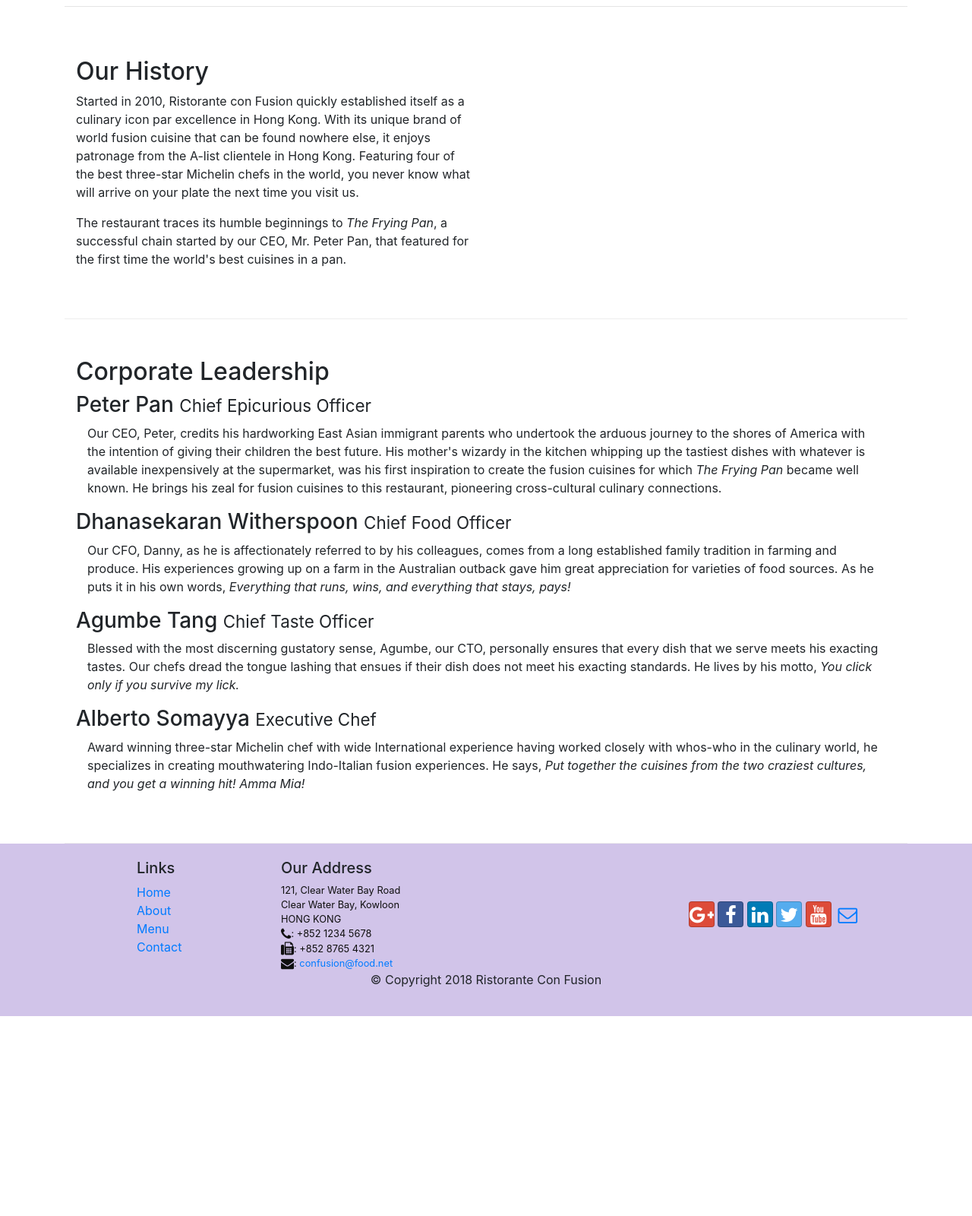
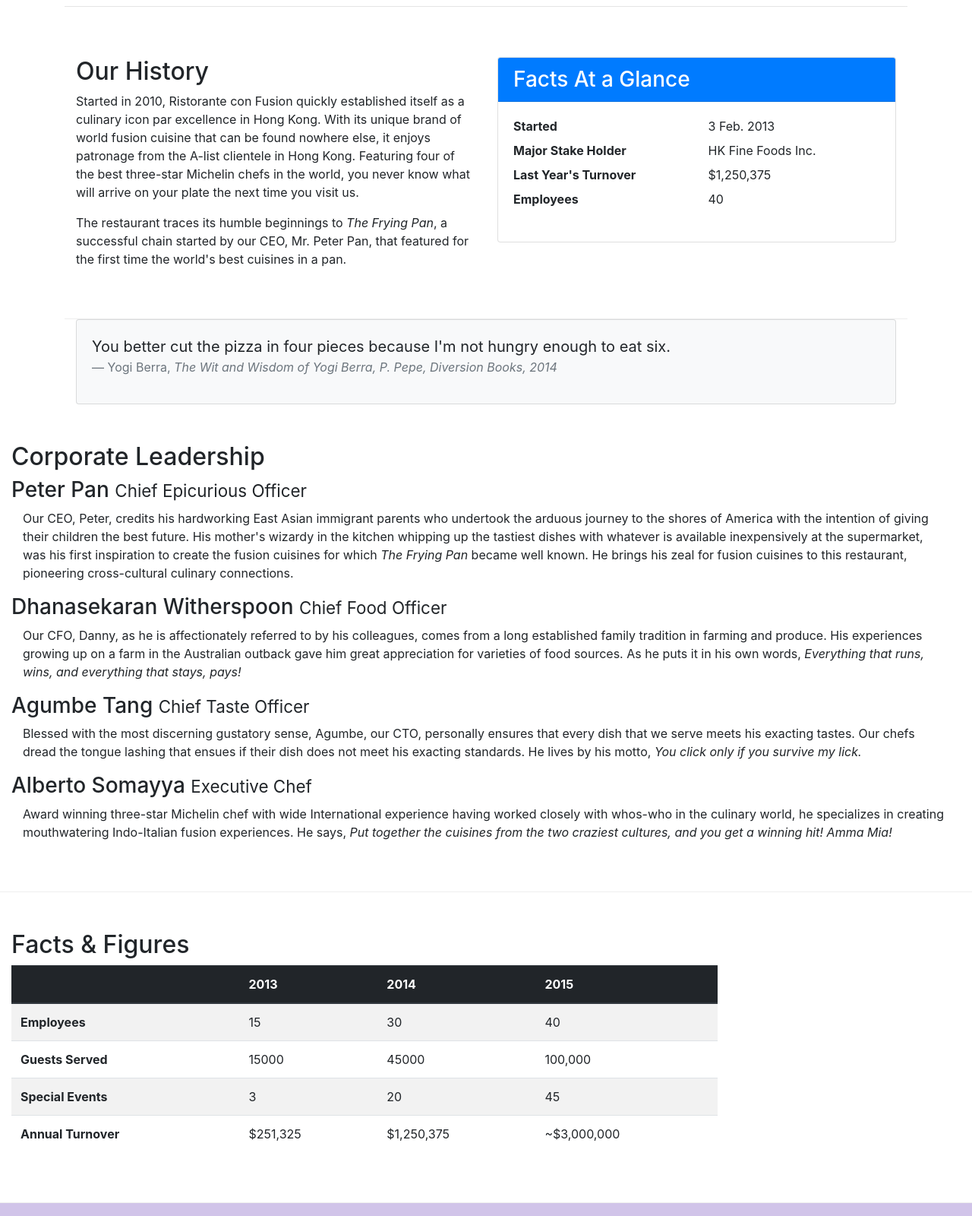
Before and after one commit to sileo-ebus/bootstrap4-coursera, a website: page aboutus.html in a window 1280 px wide. Shown: the part 440-2040 px from the top of the page at 76% size. Before the commit the page ends 1777 px from the top, so only its background shows below. Drawn offline with nearby package versions, Linux system fonts and the light colour scheme.

Commit message:
added images

```diff
--- a/aboutus.html
+++ b/aboutus.html
@@ -22,13 +22,13 @@
                 <button class="navbar-toggler" type="button" data-toggle="collapse" data-target="#Navbar">
                     <span class="navbar-toggler-icon"></span>
                 </button>
-                <a class="navbar-brand" href="./index.html">Ristorante Con Fusion</a>
+                <a class="navbar-brand mr-auto" href="./index.html"><img src="img/logo.png" height="30" width="41"></a>
                 <div class="collapse navbar-collapse" id="Navbar">
                     <ul class="navbar-nav mr-auto">
-                            <li class="nav-item active"><a class="nav-link" href="#"><span class="fa fa-home fa-lg"></span>Home</a></li>
+                            <li class="nav-item active"><a class="nav-link" href="./index.html"><span class="fa fa-home fa-lg"></span>Home</a></li>
                             <li class="nav-item"><a class="nav-link" href="aboutus.html"><span class="fa fa-info fa-lg"></span>About</a></li>
                             <li class="nav-item"><a class="nav-link" href="#"><span class="fa fa-list fa-lg"></span>Menu</a></li>
-                            <li class="nav-item"><a class="nav-link" href="#"><span class="fa fa-address-card fa-lg"></span>Contact</a></li>
+                            <li class="nav-item"><a class="nav-link" href="./contactus.html"><span class="fa fa-address-card fa-lg"></span>Contact</a></li>
                     </ul>
                 </div>
             </div>
@@ -40,7 +40,8 @@
                     <h1>Ristorante con Fusion</h1>
                     <p>We take inspiration from the World's best cuisines, and create a unique fusion experience. Our lipsmacking creations will tickle your culinary senses!</p>
                 </div>
-                <div class="col-12 col-sm">
+                <div class="col-12 col-sm align-self-center">
+                        <img src="img/logo.png" class="img-fluid">
                 </div>
             </div>
         </div>
@@ -65,8 +66,36 @@
                 <p>Started in 2010, Ristorante con Fusion quickly established itself as a culinary icon par excellence in Hong Kong. With its unique brand of world fusion cuisine that can be found nowhere else, it enjoys patronage from the A-list clientele in Hong Kong.  Featuring four of the best three-star Michelin chefs in the world, you never know what will arrive on your plate the next time you visit us.</p>
                 <p>The restaurant traces its humble beginnings to <em>The Frying Pan</em>, a successful chain started by our CEO, Mr. Peter Pan, that featured for the first time the world's best cuisines in a pan.</p>
             </div>
-            <div>
+            <div class="col-12 col-sm-6">
+                    <div class="card">
+                        <h3 class="card-header bg-primary text-white">Facts At a Glance</h3>
+                        <div class="card-body">
+                            <dl class="row">
+                                <dt class="col-6">Started</dt>
+                                <dd class="col-6">3 Feb. 2013</dd>
+                                <dt class="col-6">Major Stake Holder</dt>
+                                <dd class="col-6">HK Fine Foods Inc.</dd>
+                                <dt class="col-6">Last Year's Turnover</dt>
+                                <dd class="col-6">$1,250,375</dd>
+                                <dt class="col-6">Employees</dt>
+                                <dd class="col-6">40</dd>
+                            </dl>
+                        </div>
+                    </div>
+                </div>
             </div>
+            <div class="col-12">
+                    <div class="card card-body bg-light">
+                        <blockquote class="blockquote">
+                            <p class="mb-0">You better cut the pizza in four pieces because
+                                I'm not hungry enough to eat six.</p>
+                            <footer class="blockquote-footer">Yogi Berra,
+                                <cite title="Source Title">The Wit and Wisdom of Yogi Berra,
+                                P. Pepe, Diversion Books, 2014</cite>
+                            </footer>
+                        </blockquote>
+                    </div>
+             </div>
         </div>
 
 
@@ -81,6 +110,52 @@
                 <p class="col d-none d-sm-block">Blessed with the most discerning gustatory sense, Agumbe, our CTO, personally ensures that every dish that we serve meets his exacting tastes. Our chefs dread the tongue lashing that ensues if their dish does not meet his exacting standards. He lives by his motto, <em>You click only if you survive my lick.</em></p>
                 <h3>Alberto Somayya <small>Executive Chef</small></h3>
                 <p class="col d-none d-sm-block">Award winning three-star Michelin chef with wide International experience having worked closely with whos-who in the culinary world, he specializes in creating mouthwatering Indo-Italian fusion experiences. He says, <em>Put together the cuisines from the two craziest cultures, and you get a winning hit! Amma Mia!</em></p>
+            </div>
+       </div>
+       <div class="row row-content">
+            <div class="col-12 col-sm-9">
+                <h2>Facts &amp; Figures</h2>
+                <div class="table-responsive">
+                        <table class="table table-striped">
+                            <thead class="thead-dark">
+                                <tr>
+                                    <th>&nbsp;</th>
+                                    <th>2013</th>
+                                    <th>2014</th>
+                                    <th>2015</th>
+                                </tr>
+                            </thead>
+                            <tbody>
+                                <tr>
+                                    <th>Employees</th>
+                                    <td>15</td>
+                                    <td>30</td>
+                                    <td>40</td>
+                                </tr>
+                                <tr>
+                                    <th>Guests Served</th>
+                                    <td>15000</td>
+                                    <td>45000</td>
+                                    <td>100,000</td>
+                                </tr>
+                                <tr>
+                                    <th>Special Events</th>
+                                    <td>3</td>
+                                    <td>20</td>
+                                    <td>45</td>
+                                </tr>
+                                <tr>
+                                    <th>Annual Turnover</th>
+                                    <td>$251,325</td>
+                                    <td>$1,250,375</td>
+                                    <td>~$3,000,000</td>
+                                </tr>
+                            </tbody>
+                        </table>
+                </div>
+            </div>
+             <div class="col-12 col-sm-3">
+
             </div>
        </div>
 
```
Also changed, not shown: contactus.html (+3 -2 lines), index.html (+27 -7 lines), img/alberto.png (added), img/buffet.png (added), img/logo.png (added), img/uthappizza.png (added), 1 other file.
